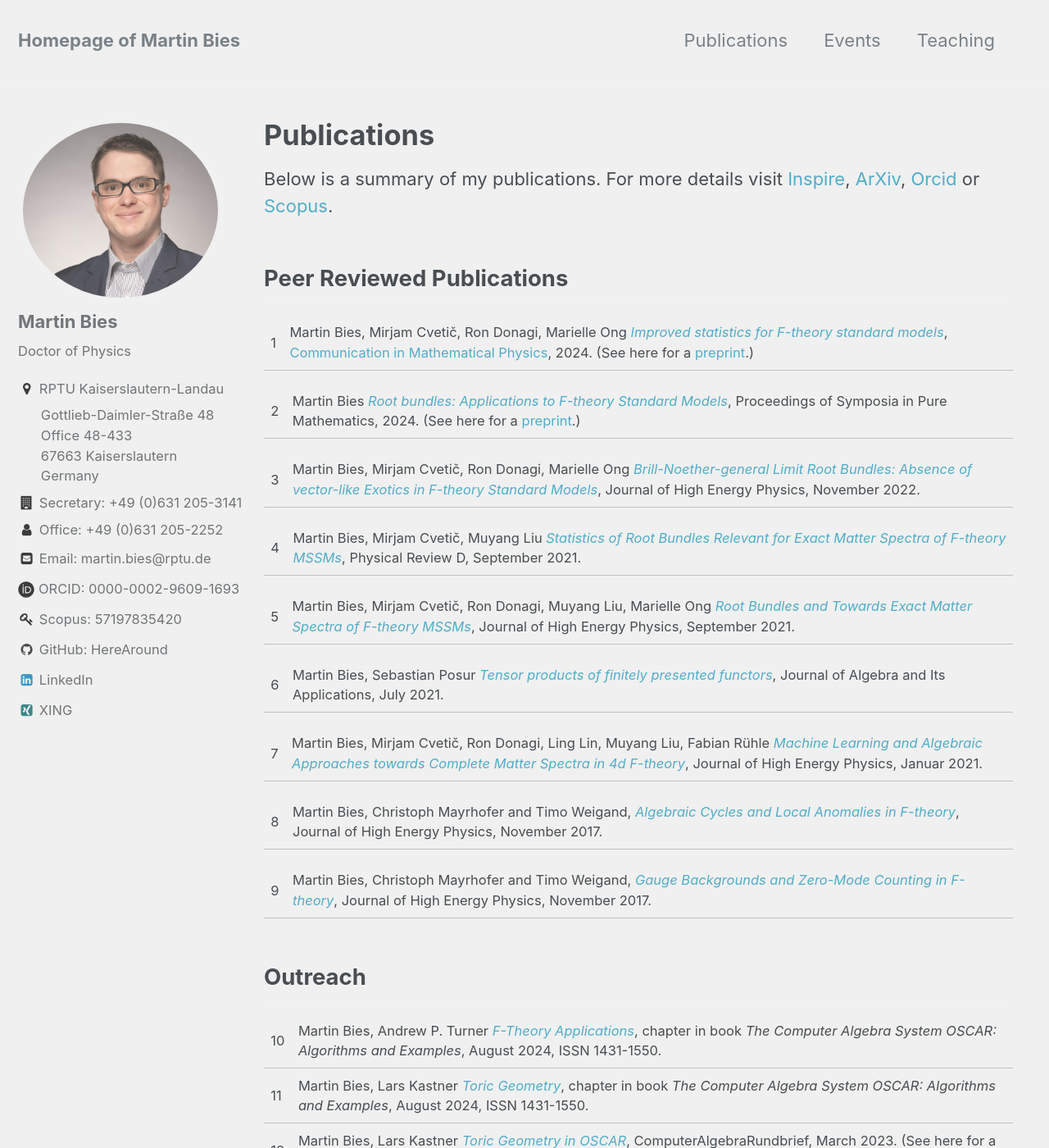
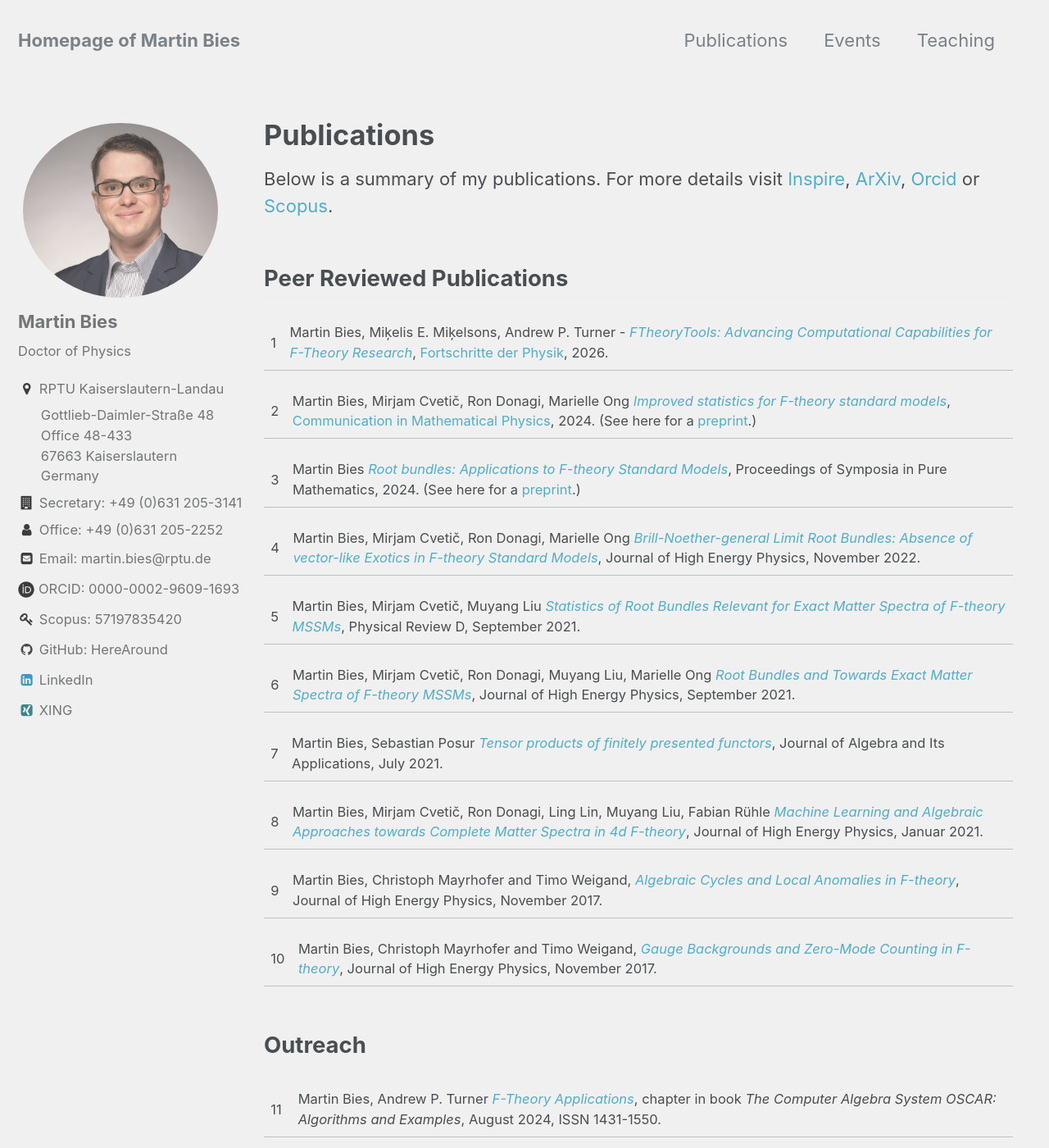
Before and after one commit to MartinBies/MartinBies.github.io, a Jekyll site: the page built from _pages/publications.md, in a window 1280 px wide and 1400 px high. Shown: the whole window at 82% size. Built offline with Jekyll 4.4.1, drawn with Linux system fonts in a browser that asks for light colours; some of the changed text lies outside the part shown.

Commit message:
Update publications page

```diff
--- a/_pages/publications.md
+++ b/_pages/publications.md
@@ -10,37 +10,37 @@ Below is a summary of my publications. For more details visit [Inspire](https://
 
 ## Peer Reviewed Publications
 
-1 | Martin Bies, Mirjam Cvetič, Ron Donagi, Marielle Ong [*Improved statistics for F-theory standard models*](https://link.springer.com/article/10.1007/s00220-024-05148-7), [Communication in Mathematical Physics](https://link.springer.com/journal/220), 2024. (See here for a [preprint](https://arxiv.org/abs/2307.02535).)
+1 | Martin Bies, Miķelis E. Miķelsons, Andrew P. Turner - [*FTheoryTools: Advancing Computational Capabilities for F-Theory Research*](https://onlinelibrary.wiley.com/doi/10.1002/prop.70065), [Fortschritte der Physik](https://onlinelibrary.wiley.com/journal/15213978), 2026.
 
-2 | Martin Bies [*Root bundles: Applications to F-theory Standard Models*](https://www.ams.org/books/pspum/107/), Proceedings of Symposia in Pure Mathematics, 2024. (See here for a [preprint](https://arxiv.org/abs/2303.08144).)
+2 | Martin Bies, Mirjam Cvetič, Ron Donagi, Marielle Ong [*Improved statistics for F-theory standard models*](https://link.springer.com/article/10.1007/s00220-024-05148-7), [Communication in Mathematical Physics](https://link.springer.com/journal/220), 2024. (See here for a [preprint](https://arxiv.org/abs/2307.02535).)
 
-3 | Martin Bies, Mirjam Cvetič, Ron Donagi, Marielle Ong [*Brill-Noether-general Limit Root Bundles: Absence of vector-like Exotics in F-theory Standard Models*](https://link.springer.com/article/10.1007/JHEP11(2022)004), Journal of High Energy Physics, November 2022.
+3 | Martin Bies [*Root bundles: Applications to F-theory Standard Models*](https://www.ams.org/books/pspum/107/), Proceedings of Symposia in Pure Mathematics, 2024. (See here for a [preprint](https://arxiv.org/abs/2303.08144).)
 
-4 | Martin Bies, Mirjam Cvetič, Muyang Liu [*Statistics of Root Bundles Relevant for Exact Matter Spectra of F-theory MSSMs*](https://journals.aps.org/prd/abstract/10.1103/PhysRevD.104.L061903), Physical Review D, September 2021.
+4 | Martin Bies, Mirjam Cvetič, Ron Donagi, Marielle Ong [*Brill-Noether-general Limit Root Bundles: Absence of vector-like Exotics in F-theory Standard Models*](https://link.springer.com/article/10.1007/JHEP11(2022)004), Journal of High Energy Physics, November 2022.
 
-5 | Martin Bies, Mirjam Cvetič, Ron Donagi, Muyang Liu, Marielle Ong [*Root Bundles and Towards Exact Matter Spectra of F-theory MSSMs*](https://link.springer.com/article/10.1007%2FJHEP09%282021%29076), Journal of High Energy Physics, September 2021.
+5 | Martin Bies, Mirjam Cvetič, Muyang Liu [*Statistics of Root Bundles Relevant for Exact Matter Spectra of F-theory MSSMs*](https://journals.aps.org/prd/abstract/10.1103/PhysRevD.104.L061903), Physical Review D, September 2021.
 
-6 | Martin Bies, Sebastian Posur [*Tensor products of finitely presented functors*](https://www.worldscientific.com/doi/abs/10.1142/S0219498822501869), Journal of Algebra and Its Applications, July 2021.
+6 | Martin Bies, Mirjam Cvetič, Ron Donagi, Muyang Liu, Marielle Ong [*Root Bundles and Towards Exact Matter Spectra of F-theory MSSMs*](https://link.springer.com/article/10.1007%2FJHEP09%282021%29076), Journal of High Energy Physics, September 2021.
 
-7 | Martin Bies, Mirjam Cvetič, Ron Donagi, Ling Lin, Muyang Liu, Fabian Rühle [*Machine Learning and Algebraic Approaches towards Complete Matter Spectra in 4d F-theory*](https://link.springer.com/article/10.1007%2FJHEP01%282021%29196), Journal of High Energy Physics, Januar 2021.
+7 | Martin Bies, Sebastian Posur [*Tensor products of finitely presented functors*](https://www.worldscientific.com/doi/abs/10.1142/S0219498822501869), Journal of Algebra and Its Applications, July 2021.
 
-8 | Martin Bies, Christoph Mayrhofer and Timo Weigand, [*Algebraic Cycles and Local Anomalies in F-theory*](https://link.springer.com/article/10.1007%2FJHEP11%282017%29100), Journal of High Energy Physics, November 2017.
+8 | Martin Bies, Mirjam Cvetič, Ron Donagi, Ling Lin, Muyang Liu, Fabian Rühle [*Machine Learning and Algebraic Approaches towards Complete Matter Spectra in 4d F-theory*](https://link.springer.com/article/10.1007%2FJHEP01%282021%29196), Journal of High Energy Physics, Januar 2021.
 
-9 | Martin Bies, Christoph Mayrhofer and Timo Weigand, [*Gauge Backgrounds and Zero-Mode Counting in F-theory*](https://link.springer.com/article/10.1007%2FJHEP11%282017%29081), Journal of High Energy Physics, November 2017.
+9 | Martin Bies, Christoph Mayrhofer and Timo Weigand, [*Algebraic Cycles and Local Anomalies in F-theory*](https://link.springer.com/article/10.1007%2FJHEP11%282017%29100), Journal of High Energy Physics, November 2017.
+
+10 | Martin Bies, Christoph Mayrhofer and Timo Weigand, [*Gauge Backgrounds and Zero-Mode Counting in F-theory*](https://link.springer.com/article/10.1007%2FJHEP11%282017%29081), Journal of High Energy Physics, November 2017.
 
 
 
 ## Outreach
 
-10 | Martin Bies, Andrew P. Turner [*F-Theory Applications*](https://link.springer.com/book/9783031621260), chapter in book *The Computer Algebra System OSCAR: Algorithms and Examples*, August 2024, ISSN 1431-1550.
-11 | Martin Bies, Lars Kastner [*Toric Geometry*](https://link.springer.com/book/9783031621260), chapter in book *The Computer Algebra System OSCAR: Algorithms and Examples*, August 2024, ISSN 1431-1550.
-12 | Martin Bies, Lars Kastner [*Toric Geometry in OSCAR*](https://fachgruppe-computeralgebra.de/data/CA-Rundbrief/car72.pdf), ComputerAlgebraRundbrief, March 2023. (See here for a [preprint](https://arxiv.org/abs/2303.08110).)
+11 | Martin Bies, Andrew P. Turner [*F-Theory Applications*](https://link.springer.com/book/9783031621260), chapter in book *The Computer Algebra System OSCAR: Algorithms and Examples*, August 2024, ISSN 1431-1550.
+12 | Martin Bies, Lars Kastner [*Toric Geometry*](https://link.springer.com/book/9783031621260), chapter in book *The Computer Algebra System OSCAR: Algorithms and Examples*, August 2024, ISSN 1431-1550.
+13 | Martin Bies, Lars Kastner [*Toric Geometry in OSCAR*](https://fachgruppe-computeralgebra.de/data/CA-Rundbrief/car72.pdf), ComputerAlgebraRundbrief, March 2023. (See here for a [preprint](https://arxiv.org/abs/2303.08110).)
 
 
 
 ## Preprints
-
-13 | Martin Bies, Miķelis E. Miķelsons, Andrew P. Turner - [*FTheoryTools: Advancing Computational Capabilities for F-Theory Research*](https://arxiv.org/abs/2506.13849), 2025.
 
 
 
```
